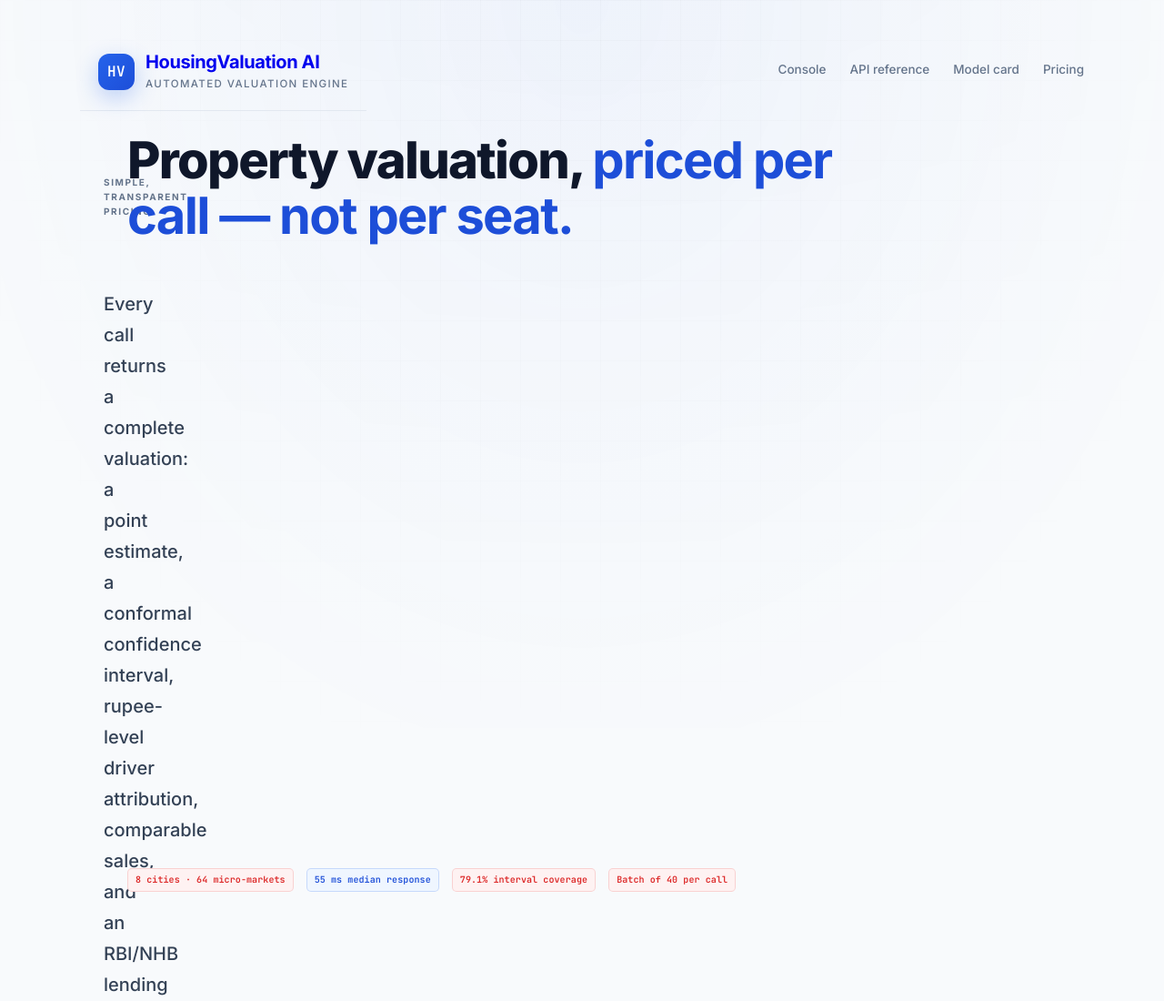
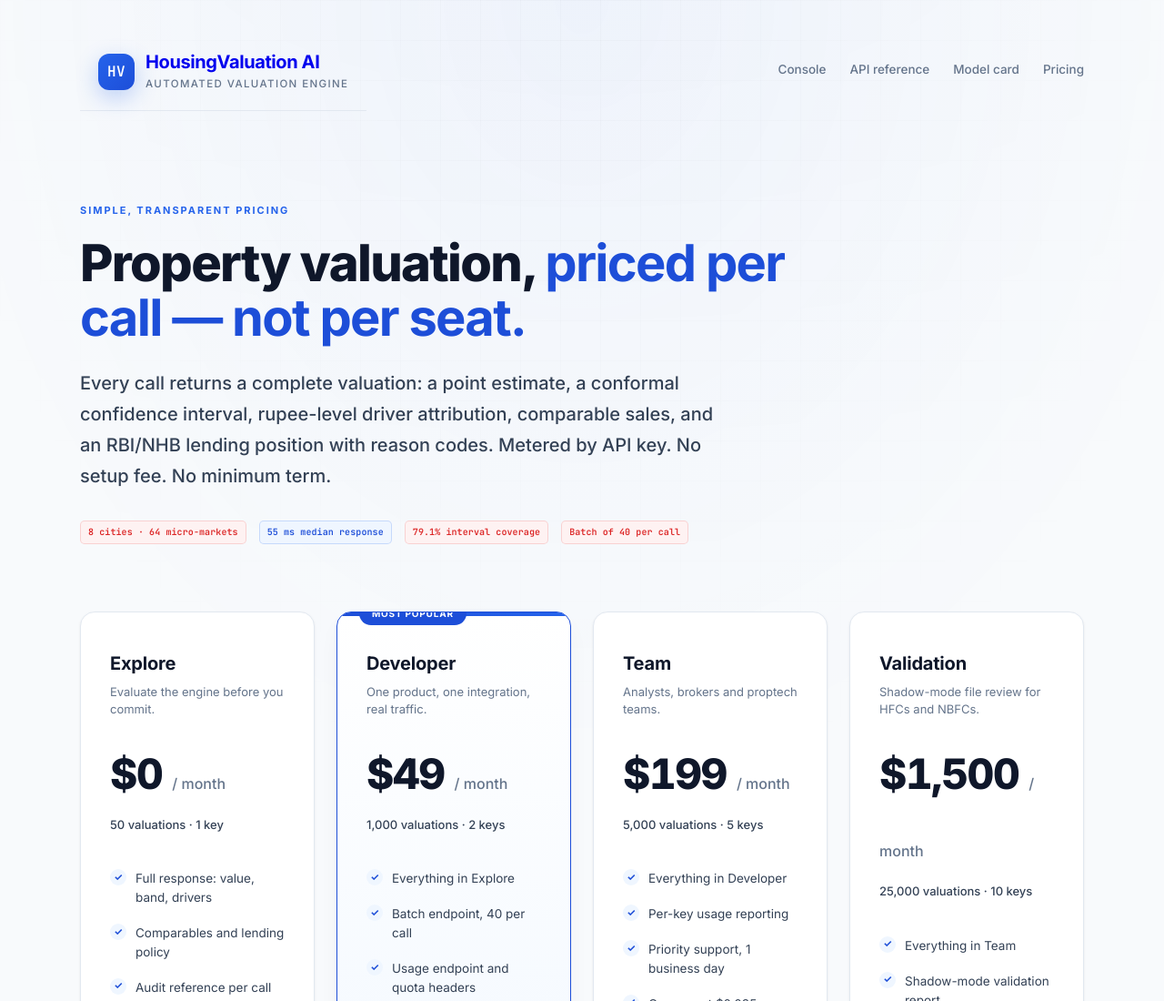
Before and after one commit to abinivesh-m/housing-valuation-ai, a plain HTML site: page static/pricing.html in a window 1280 px wide. Shown: the top 1100 px of the page at 91% size. Drawn offline with Linux system fonts and the light colour scheme; no server answers.

Commit message:
Fix hero text word-wrap bug: rename pricing hero to avoid console app .hero grid conflict

```diff
--- a/static/pricing.html
+++ b/static/pricing.html
@@ -31,7 +31,7 @@
     </nav>
   </header>
 
-  <section class="hero">
+  <section class="pricing-hero">
     <div class="eyebrow">Simple, transparent pricing</div>
     <h1>Property valuation, <b>priced per call — not per seat.</b></h1>
     <p>
--- a/static/style.css
+++ b/static/style.css
@@ -82,18 +82,18 @@ body::before {
 .head-links a { color: var(--muted); text-decoration: none; font-weight: 500; }
 .head-links a:hover { color: var(--accent); }
 
-/* ---------- hero ---------- */
-.hero { padding: 96px 0 60px; max-width: 860px; }
+/* ---------- pricing hero ---------- */
+.pricing-hero { padding: 96px 0 60px; max-width: 860px; }
 
-.eyebrow { font-size: 11px; letter-spacing: 0.18em; text-transform: uppercase; color: var(--accent); font-weight: 700; margin-bottom: 18px; display: inline-block; }
+.pricing-hero .eyebrow { font-size: 11px; letter-spacing: 0.18em; text-transform: uppercase; color: var(--accent); font-weight: 700; margin-bottom: 18px; display: inline-block; }
 
-.hero h1 { font-size: 56px; line-height: 1.08; letter-spacing: -0.03em; margin: 0 0 24px; font-weight: 800; color: var(--ink); }
+.pricing-hero h1 { font-size: 56px; line-height: 1.08; letter-spacing: -0.03em; margin: 0 0 24px; font-weight: 800; color: var(--ink); }
 
-.hero h1 b { color: var(--accent-dark); }
+.pricing-hero h1 b { color: var(--accent-dark); }
 
-.hero p { font-size: 20px; color: var(--ink-2); line-height: 1.7; max-width: 700px; margin-bottom: 32px; font-weight: 450; }
+.pricing-hero p { font-size: 20px; color: var(--ink-2); line-height: 1.7; max-width: 700px; margin-bottom: 32px; font-weight: 450; }
 
-.hero .meta { display: flex; gap: 14px; flex-wrap: wrap; margin-top: 10px; }
+.pricing-hero .meta { display: flex; gap: 14px; flex-wrap: wrap; margin-top: 10px; }
 
 .pill {
   font-size: 12px; font-weight: 600; color: var(--ink-2);
```
